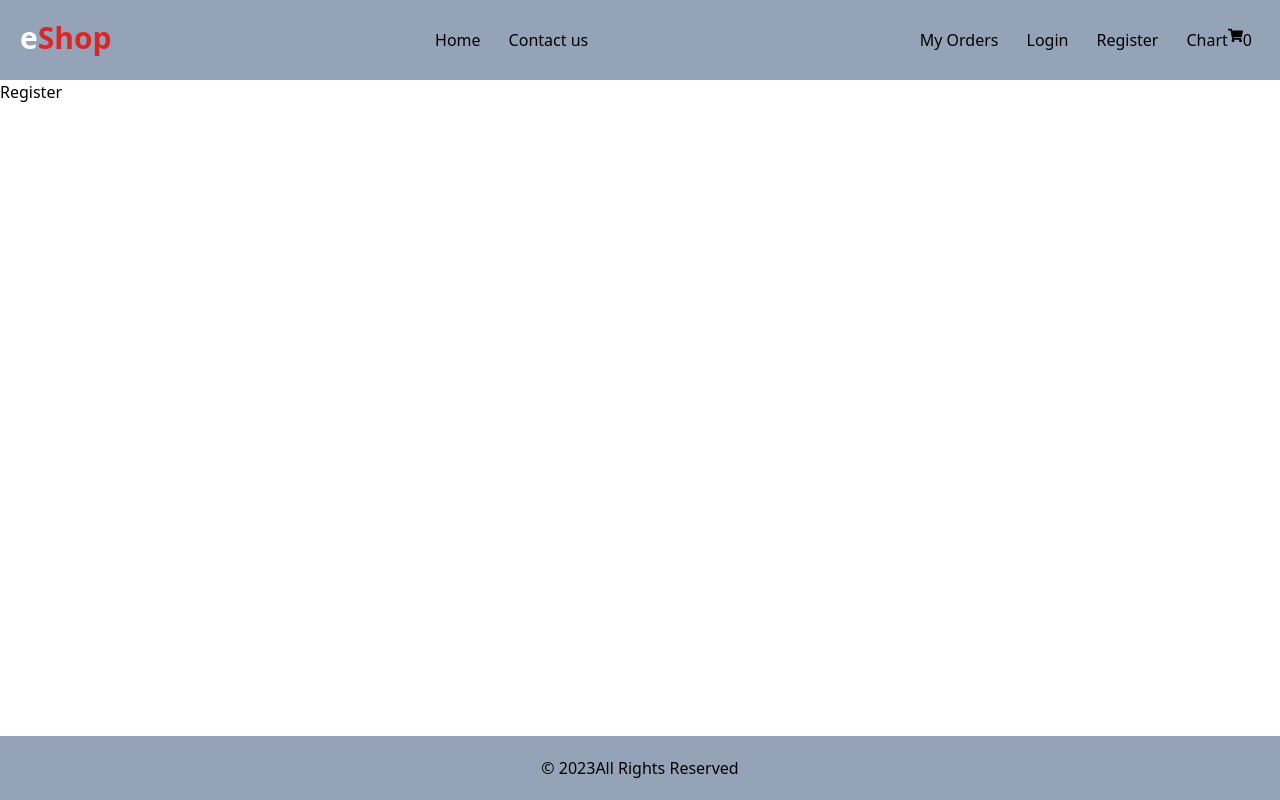
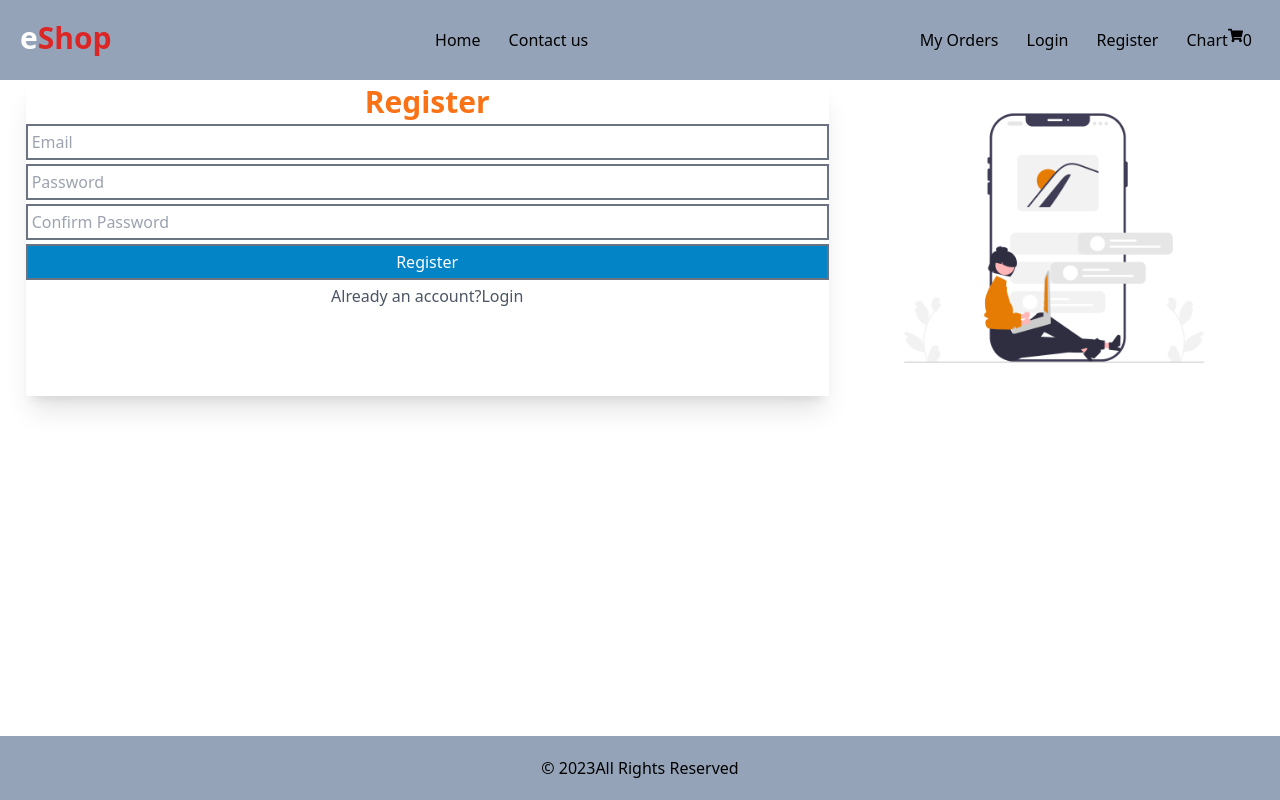
Before and after one commit to aybikeceylan/myeshop, a Next.js app: page /pages/register in a window 1280 px wide. Built offline with nearby package versions, Linux system fonts and the light colour scheme.

Commit message:
register done

```diff
--- a/app/pages/register/page.tsx
+++ b/app/pages/register/page.tsx
@@ -1,9 +1,55 @@
 import React from "react";
-
+import Image from "next/image";
+import Link from "next/link";
+import { FaGoogle } from "react-icons/fa";
+import RegisterPic from "./register.png";
 type Props = {};
 
-const Register = (props: Props) => {
-  return <div>Register</div>;
+const Login = (props: Props) => {
+  return (
+    <div className="flex justify-evenly">
+      <div className="bg-white  border-gray-500 shadow-xl">
+        <h2 className="text-center text-orange-500 font-semibold text-3xl p-1">
+          Register
+        </h2>
+
+        <form className="text-gray-500">
+          <div className="">
+            <input
+              className="w-full mb-1 border-gray-500 border-2 p-1"
+              type="text"
+              placeholder="Email"
+              required
+            />
+            <input
+              className="w-full mb-1 border-gray-500 border-2 p-1"
+              type="password"
+              placeholder="Password"
+              required
+            />
+            <input
+              className="w-full mb-1 border-gray-500 border-2 p-1"
+              type="password"
+              placeholder="Confirm Password"
+              required
+            />
+            <button
+              className="w-full mb-1 border-gray-500 border-2 bg-sky-600 p-1 text-white"
+              type="submit"
+            >
+              Register
+            </button>
+          </div>
+        </form>
+
+        <span className="flex justify-center text-gray-600">
+          <p>Already an account?</p>
+          <Link href="/register">Login</Link>
+        </span>
+      </div>
+      <Image src={RegisterPic} alt="login" width={400} height={500} />
+    </div>
+  );
 };
 
-export default Register;
+export default Login;
--- a/components/Card.tsx
+++ b/components/Card.tsx
@@ -0,0 +1,9 @@
+import React from "react";
+
+type Props = {};
+
+const Card = (props: Props) => {
+  return <div>Card</div>;
+};
+
+export default Card;
```
Also changed, not shown: app/pages/register/register.png (renamed from app/assets/register.png).
